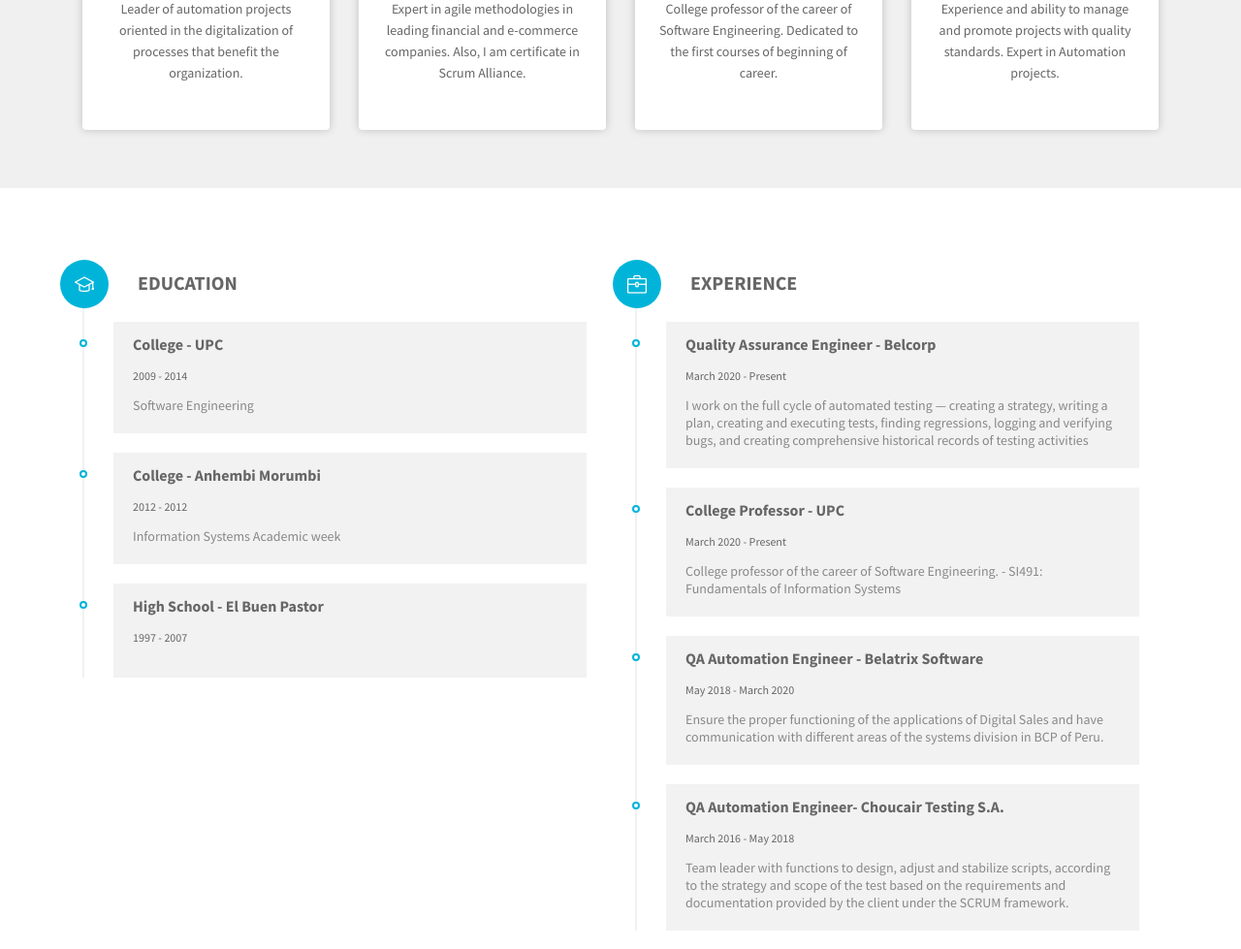
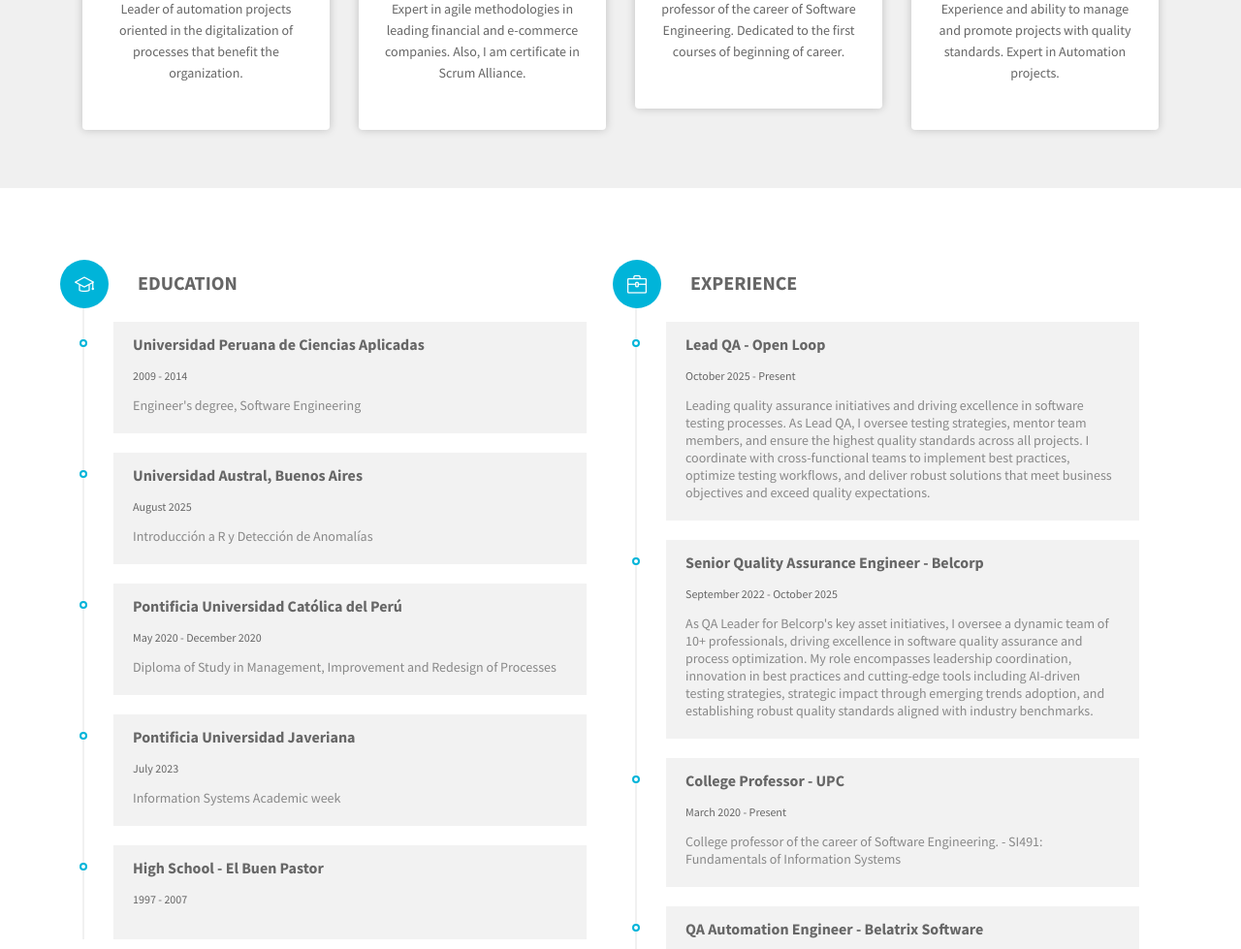
Before and after one commit to elionavarretev/elionavarretev.github.io, a plain HTML site: page index.html in a window 1280 px wide. Shown: the part 1728-2707 px from the top of the page at 97% size. Drawn offline with Linux system fonts and the light colour scheme; files whose address does not match are found by name.

Commit message:
Update portfolio: Add Lead QA role at Open Loop, update education, and enhance profile information
- Add new Lead QA position at Open Loop (Oct 2025 - Present)
- Update Belcorp experience to Senior QA Engineer (Sep 2022 - Oct 2025)
- Add new education entries: Universidad Austral, PUCP, Pontificia Universidad Javeriana
- Update UPC education to show full name and Engineer's degree
- Change location from San Isidro to Miraflores
- Update experience from 8+ to 9+ years
- Update services: QA Engineer → QA Lead, College Professor → Professor
- Remove Twitter link and Skype from profile
- Update Google Maps to new Miraflores address
- Update copyright year to 2025
- Add comprehensive README.md with project documentation

```diff
--- a/index.html
+++ b/index.html
@@ -155,7 +155,7 @@
               <div class="contents">
                 <h5 class="script-font">Hi This is</h5>
                 <h2 class="head-title">Elio Navarrete</h2>
-                <p class="script-font">Quality Assurance Automation Engineer and College Professor</p>
+                <p class="script-font">Quality Assurance Automation Lead Engineer and Professor</p>
                 <ul class="social-icon">
 
                   <li>
@@ -164,9 +164,7 @@
                   <li>
                     <a class="github" target="_blank" href="https://github.com/elionavarretev"><i class="icon-social-github"></i></a>
                   </li>
-                  <li>
-                    <a class="twitter" target="_blank" href="https://twitter.com/Vx2_Sensei"><i class="icon-social-twitter"></i></a>
-                  </li>
+
                 </ul>
                 <div class="header-button">
                   <!--<a href="#" class="btn btn-common">Get a Free Quote</a>-->
@@ -192,16 +190,14 @@
           <div class="col-lg-6 col-md-6 col-sm-12 col-xs-12">
             <div class="profile-wrapper fadeInRight">
               <h3>Hi Guys!</h3>
-              <p>Hello, I'm Elio Navarrete from Lima, Perú. I am very passionate and dedicated to my work. I have 7 years more work experience. And enjoy working in a team or individual. I have acquired the skills and knowledge necessary to make your project a success.</p>
+              <p>Hello, I'm Elio Navarrete from Lima, Perú. I am very passionate and dedicated to my work. I have 9+ years of work experience. And enjoy working in a team or individual. I have acquired the skills and knowledge necessary to make your project a success.</p>
               <div class="about-profile">
                 <ul class="admin-profile">
                   <li><span class="pro-title"> Name </span> <span class="pro-detail">Elio Navarrete</span></li>
-                  <li><span class="pro-title"> Age </span> <span class="pro-detail">29 Years</span></li>
-                  <li><span class="pro-title"> Experience </span> <span class="pro-detail">7 Years</span></li>
+                  <li><span class="pro-title"> Experience </span> <span class="pro-detail">9+ Years</span></li>
                   <li><span class="pro-title"> Country </span> <span class="pro-detail">Perú</span></li>
-                  <li><span class="pro-title"> Location </span> <span class="pro-detail">San Isidro, Lima</span></li>
+                  <li><span class="pro-title"> Location </span> <span class="pro-detail">Miraflores, Lima</span></li>
                   <li><span class="pro-title"> e-mail </span> <span class="pro-detail">elionavarretev@gmail.com</span></li>
-                  <li><span class="pro-title"> Skype </span> <span class="pro-detail">elio.jeff</span></li>
                   <li><span class="pro-title"> Freelance </span> <span class="pro-detail">Available</span></li>
                 </ul>
               </div>
@@ -226,7 +222,7 @@
                 <i class="icon-briefcase"></i>
               </div>
               <div class="services-content">
-                <h3><a href="#">QA Engineer</a></h3>
+                <h3><a href="#">QA Lead</a></h3>
                 <p>Leader of automation projects oriented in the digitalization of processes that benefit the organization.</p>
               </div>
             </div>
@@ -250,8 +246,8 @@
                 <i class="icon-layers"></i>
               </div>
               <div class="services-content">
-                <h3><a href="#">College Professor</a></h3>
-                <p>College professor of the career of Software Engineering. Dedicated to the first courses of beginning of career.</p>
+                <h3><a href="#">Professor</a></h3>
+                <p>professor of the career of Software Engineering. Dedicated to the first courses of beginning of career.</p>
               </div>
             </div>
           </div>
@@ -284,15 +280,29 @@
                 </li>
                 <li>
                   <div class="content-text">
-                    <h3 class="line-title">College - UPC</h3>
+                    <h3 class="line-title">Universidad Peruana de Ciencias Aplicadas</h3>
                     <span>2009 - 2014</span>
-                    <p class="line-text">Software Engineering</p>
+                    <p class="line-text">Engineer's degree, Software Engineering</p>
                   </div>
                 </li>
                 <li>
                   <div class="content-text">
-                    <h3 class="line-title">College - Anhembi Morumbi</h3>
-                    <span>2012 - 2012</span>
+                    <h3 class="line-title">Universidad Austral, Buenos Aires</h3>
+                    <span>August 2025</span>
+                    <p class="line-text">Introducción a R y Detección de Anomalías</p>
+                  </div>
+                </li>
+                <li>
+                  <div class="content-text">
+                    <h3 class="line-title">Pontificia Universidad Católica del Perú</h3>
+                    <span>May 2020 - December 2020</span>
+                    <p class="line-text">Diploma of Study in Management, Improvement and Redesign of Processes</p>
+                  </div>
+                </li>
+                <li>
+                  <div class="content-text">
+                    <h3 class="line-title">Pontificia Universidad Javeriana</h3>
+                    <span>July 2023</span>
                     <p class="line-text">Information Systems Academic week</p>
                   </div>
                 </li>
@@ -314,11 +324,16 @@
                 </li>
                 <li>
                   <div class="content-text">
-                    <h3 class="line-title">Quality Assurance Engineer - Belcorp</h3>
-                    <span>March 2020 - Present</span>
-                    <p class="line-text">I work on the full cycle of automated testing — creating a strategy, writing a
-                      plan, creating and executing tests, finding regressions, logging and verifying
-                      bugs, and creating comprehensive historical records of testing activities</p>
+                    <h3 class="line-title">Lead QA - Open Loop</h3>
+                    <span>October 2025 - Present</span>
+                    <p class="line-text">Leading quality assurance initiatives and driving excellence in software testing processes. As Lead QA, I oversee testing strategies, mentor team members, and ensure the highest quality standards across all projects. I coordinate with cross-functional teams to implement best practices, optimize testing workflows, and deliver robust solutions that meet business objectives and exceed quality expectations.</p>
+                  </div>
+                </li>
+                <li>
+                  <div class="content-text">
+                    <h3 class="line-title">Senior Quality Assurance Engineer - Belcorp</h3>
+                    <span>September 2022 - October 2025</span>
+                    <p class="line-text">As QA Leader for Belcorp's key asset initiatives, I oversee a dynamic team of 10+ professionals, driving excellence in software quality assurance and process optimization. My role encompasses leadership coordination, innovation in best practices and cutting-edge tools including AI-driven testing strategies, strategic impact through emerging trends adoption, and establishing robust quality standards aligned with industry benchmarks.</p>
                   </div>
                 </li>
                 <li>
@@ -602,7 +617,7 @@
               </div>
             </div>
             <div class="col-md-12">
-            <object style="border:0; height: 450px; width: 100%;" data="https://www.google.com/maps/embed?pb=!1m18!1m12!1m3!1d3901.091021672761!2d-77.04099608618888!3d-12.105921046297414!2m3!1f0!2f0!3f0!3m2!1i1024!2i768!4f13.1!3m3!1m2!1s0x9105c840d0f79ebf%3A0x81f8c8c83f85b43b!2sTorre%20Pardo%20y%20Aliaga%2C%20Av.%20Pardo%20y%20Aliaga%20652%2C%20San%20Isidro%2015073!5e0!3m2!1sen!2spe!4v1587254985230!5m2!1sen!2spe"></object>
+            <object style="border:0; height: 450px; width: 100%;" data="https://www.google.com/maps/embed?pb=!1m18!1m12!1m3!1d3900.777339939257!2d-77.01473452335202!3d-12.127381588115666!2m3!1f0!2f0!3f0!3m2!1i1024!2i768!4f13.1!3m3!1m2!1s0x9105c800435c2d3f%3A0x3433e849ff1630b6!2sAv.%20Alfredo%20Benavides%201944%2C%20Miraflores%2015048!5e0!3m2!1sen!2spe!4v1761448072899!5m2!1sen!2spe"></object>
 
           </div>
           </div>
@@ -624,11 +639,9 @@
                 <li>
                   <a class="github" target="_blank" href="https://github.com/elionavarretev"><i class="icon-social-github"></i></a>
                 </li>
-                <li>
-                  <a class="twitter" target="_blank" href="https://twitter.com/Vx2_Sensei"><i class="icon-social-twitter"></i></a>
-                </li>
+
               </ul>
-              <p>Copyright © 2020 </p>
+              <p>Copyright © 2025 </p>
             </div>
           </div>
         </div>
```
Also changed, not shown: README.md (added).
